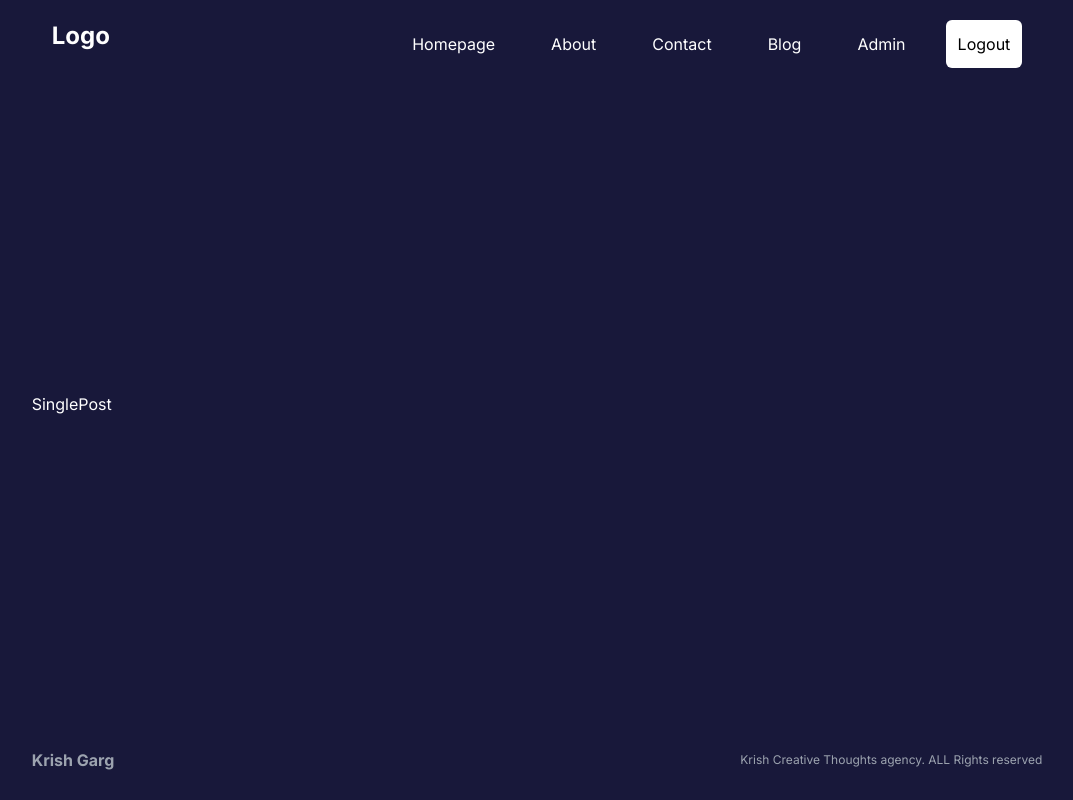
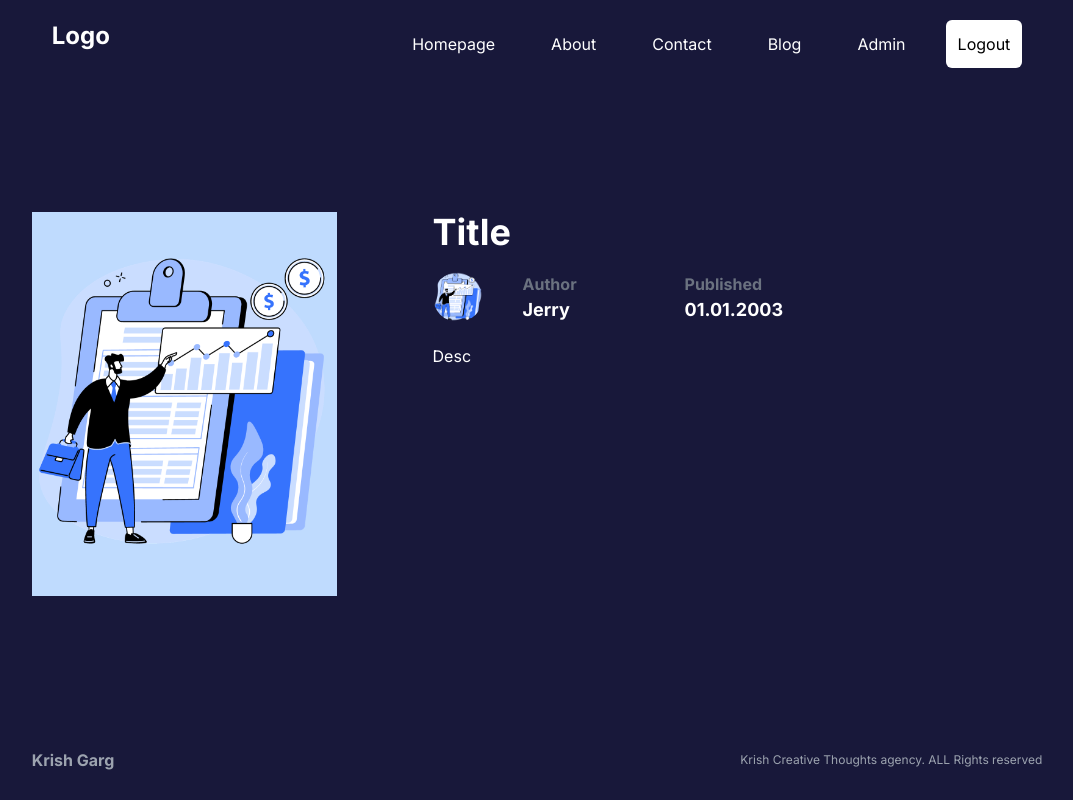
Before and after one commit to Roar022/blog-website, a Next.js app: page /blog/1 in a window 1280 px wide. Shown: the whole page, without its empty margins (103-1176 px from the left). Built offline with nearby package versions, Linux system fonts and the light colour scheme.

Commit message:
added blog postcard, blog/[slug] page

```diff
--- a/src/app/blog/[slug]/page.jsx
+++ b/src/app/blog/[slug]/page.jsx
@@ -1,9 +1,33 @@
-import React from 'react'
+import Image from "next/image";
+import React from "react";
 
 const SinglePost = () => {
   return (
-    <div>SinglePost</div>
-  )
-}
+    <div className="flex gap-24">
+      <div className="relative flex-1 h-96 bg-blue-200">
+        <Image src="/about.png" fill className="object-contain w-2/5" />
+      </div>
 
-export default SinglePost
+      <div className="flex-2 flex-col flex gap-5">
+        <h1 className="font-bold text-4xl">Title</h1>
+
+        <div className="flex items-start gap-10">
+          <Image src="/about.png" width={50} height={50} className="object-cover rounded-full " />
+          <div className="flex w-1/5 flex-col">
+            <span className="text-gray-500 font-bold">Author</span>
+            <span className="text-lg font-bold">Jerry</span>
+          </div>
+          <div className=" w-1/5 flex flex-col">
+            <span className="text-gray-500 font-bold" >Published</span>
+            <span className="text-lg font-bold">01.01.2003</span>
+          </div>
+        </div>
+        <div>
+          Desc
+        </div>
+      </div>
+    </div>
+  );
+};
+
+export default SinglePost;
--- a/src/components/PostCard/PostCard.jsx
+++ b/src/components/PostCard/PostCard.jsx
@@ -23,7 +23,7 @@ const PostCard = () => {
           industry. Lorem Ipsum has been the industry's standard dummy text ever
           since the 1500s, when an unknown printer took a galley of type and
           scrambled it to make a type specimen book. It has survived not only
-          five centuries,{" "}
+          five centuries
         </p>
         <Link href="/blog/post" className="font-bold underline" >Read More</Link>
       </div>
--- a/tailwind.config.js
+++ b/tailwind.config.js
@@ -17,7 +17,12 @@ module.exports = {
       'md': {'max': '767px'},
       'tablet': '767px',
       'laptop': '1000px',
+    },
+    flex: {
+      '2': '2 2 0%',  // flex: 2;
+      '1': '1 1 0%',  // flex: 1;
     }
+
   },
   plugins: [],
 };
```
